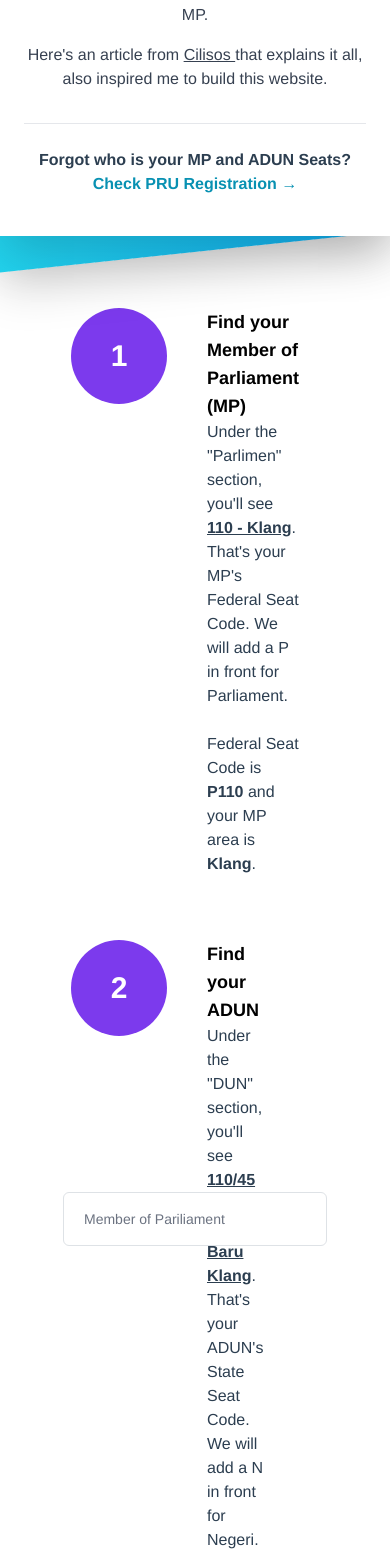
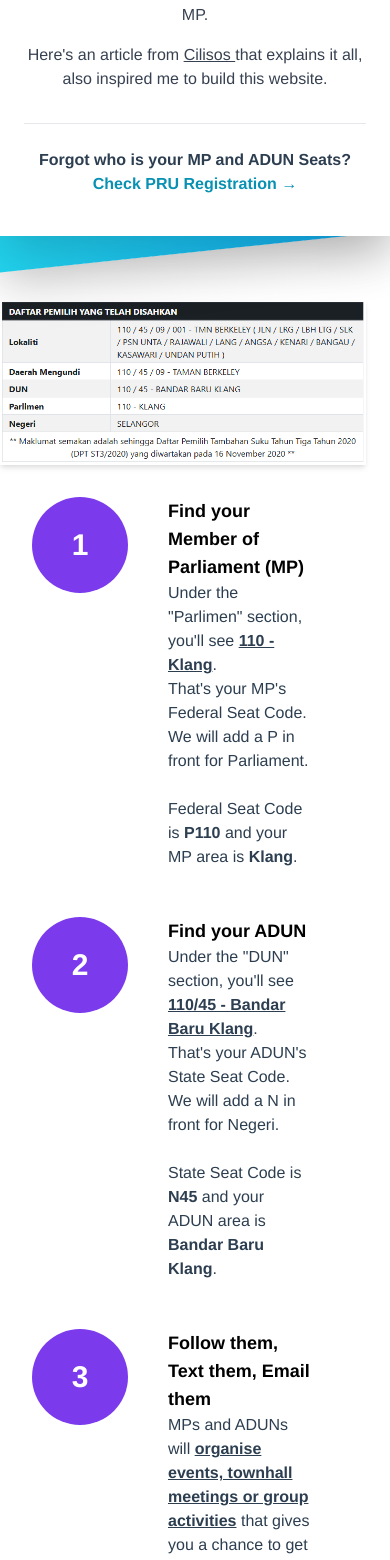
Before and after one commit to delacrixmorgan/whoadunit-vue, a Vue app: page / in a window 390 px wide. Shown: the part 437-1997 px from the top of the page. Built offline with nearby package versions, Linux system fonts and the light colour scheme.

Commit message:
Fix the adjust to be more responsive

```diff
--- a/src/components/AboutPage.vue
+++ b/src/components/AboutPage.vue
@@ -83,7 +83,7 @@
         <a
           href="https://github.com/delacrixmorgan"
           target="_blank"
-          class="flex-none flex items-center py-2 px-4 justify-center bg-purple-50 text-purple-700 hover:text-purple-50 hover:bg-purple-600 rounded-full"
+          class="flex-none flex items-center py-2 px-4 justify-center bg-purple-100 text-purple-700 hover:text-purple-50 hover:bg-purple-600 rounded-full"
           type="button"
         >
           <button>Awesome Stuff</button>
--- a/src/components/TutorialPage.vue
+++ b/src/components/TutorialPage.vue
@@ -1,7 +1,10 @@
 <template>
-  <div class="h-screen w-4/5 mx-auto space-x-4 grid grid-cols-4">
-    <div class="col-span-2 text-left my-auto">
-      <div class="p-8 flex space-x-4">
+  <div class="row">
+    <div class="mt-4 2xl:col-span-2 ">
+      <img class="mx-auto shadow-md" src="@/assets/tutorial_page_cropped.png" />
+    </div>
+    <div class="text-left mt-2 my-auto md:4/5 lg:w-3/5 mx-auto">
+      <div class="py-4 px-8 flex space-x-4">
         <div
           class="rounded-full bg-purple-600 h-24 w-24 text-3xl text-white font-semibold"
         >
@@ -22,7 +25,7 @@
           </p>
         </div>
       </div>
-      <div class="p-8 flex space-x-4">
+      <div class="py-4 px-8 flex space-x-4">
         <div
           class="rounded-full bg-purple-600 h-24 w-24 text-3xl text-white font-semibold"
         >
@@ -41,7 +44,7 @@
           </p>
         </div>
       </div>
-      <div class="p-8 flex space-x-4">
+      <div class="py-4 px-8 flex space-x-4">
         <div
           class="rounded-full bg-purple-600 h-24 w-24 text-3xl text-white font-semibold"
         >
@@ -60,15 +63,12 @@
             that gives you a chance to get to know the latest developments in
             your community.<br /><br />If you feel strongly about an issue, it's
             an opening for you to express what you feel and get to know them
-            your representatives better too. So, they can serve the community better.<br /><br />You are their
-            constituents after all,
+            your representatives better too. So, they can serve the community
+            better.<br /><br />You are their constituents after all,
             <span class="font-black">be respective and constructive</span>.
           </p>
         </div>
       </div>
     </div>
-    <div class="col-span-2 my-auto">
-      <img class="w-full shadow-md" src="@/assets/tutorial_page_cropped.png" />
-    </div>
   </div>
 </template>
--- a/src/components/person/PersonCard.vue
+++ b/src/components/person/PersonCard.vue
@@ -41,7 +41,7 @@
         </div>
         <div class="flex items-center">
           <a
-            class="flex-none flex items-center py-2 px-4 justify-center bg-purple-50 text-purple-700 hover:text-purple-50 hover:bg-purple-600 rounded-full"
+            class="flex-none flex items-center py-2 px-4 justify-center bg-purple-100 text-purple-700 hover:text-purple-50 hover:bg-purple-600 rounded-full"
             type="button"
           >
             <button @click="gotToPersonDetails()">View Details</button>
--- a/src/components/person/PersonList.vue
+++ b/src/components/person/PersonList.vue
@@ -1,6 +1,6 @@
 <template>
   <div>
-    <form class="w-full lg:w-4/5 mx-auto search-viewgroup mt-8">
+    <form class="lg:w-4/5 mx-auto search-viewgroup mt-8">
       <input
         class="w-full focus:outline-none focus:ring focus:border-blue-300 text-sm text-black placeholder-gray-500 border border-gray-200 rounded-md py-3 pl-5"
         type="text"
@@ -8,7 +8,7 @@
         v-model.trim="searchQuery"
       />
     </form>
-    <table class="w-full lg:w-4/5 mx-auto mt-16 person-list-viewgroup table table-hover">
+    <table class="lg:w-4/5 mx-auto mt-16 person-list-viewgroup table table-hover">
       <thead>
         <tr>
           <th scope="col" class="col-1" @click="onSort(getSeatColumn())">
--- a/src/components/seat/SeatAutoCompleteSearch.vue
+++ b/src/components/seat/SeatAutoCompleteSearch.vue
@@ -1,5 +1,5 @@
 <template>
-  <div>
+  <div class="bg-white">
     <input
       class="w-full focus:outline-none focus:ring focus:border-blue-300 text-sm text-black placeholder-gray-500 border border-gray-200 rounded-md py-3 pl-5"
       type="text"
--- a/src/components/seat/SeatList.vue
+++ b/src/components/seat/SeatList.vue
@@ -1,6 +1,6 @@
 <template>
   <div>
-    <form class="w-full lg:w-4/5 mx-auto search-viewgroup mt-8">
+    <form class="lg:w-4/5 mx-auto search-viewgroup mt-8">
       <input
         class="w-full focus:outline-none focus:ring focus:border-blue-300 text-sm text-black placeholder-gray-500 border border-gray-200 rounded-md py-3 pl-5"
         type="text"
@@ -8,7 +8,7 @@
         v-model.trim="searchQuery"
       />
     </form>
-    <table class="w-full lg:w-4/5 mx-auto mt-16 table table-hover">
+    <table class="lg:w-4/5 mx-auto mt-16 table table-hover">
       <thead>
         <tr>
           <th
--- a/src/views/Home.vue
+++ b/src/views/Home.vue
@@ -1,8 +1,8 @@
 <template>
   <div>
     <landing-page></landing-page>
-    <tutorial-page></tutorial-page>
-    <div class="h-screen p-4 full grid md:grid-cols-2 sm:grid-cols-1 gap-4 mx-auto w-4/5 mt-12">
+    <tutorial-page class="w-full h-auto"></tutorial-page>
+    <div class="h-screen sm:grid-cols-1 md:grid-cols-2 lg:w-4/5 gap-4 mx-auto mt-12  p-4 full grid ">
       <seat-auto-complete-search type="mp" />
       <seat-auto-complete-search type="adun" />
     </div>
```
